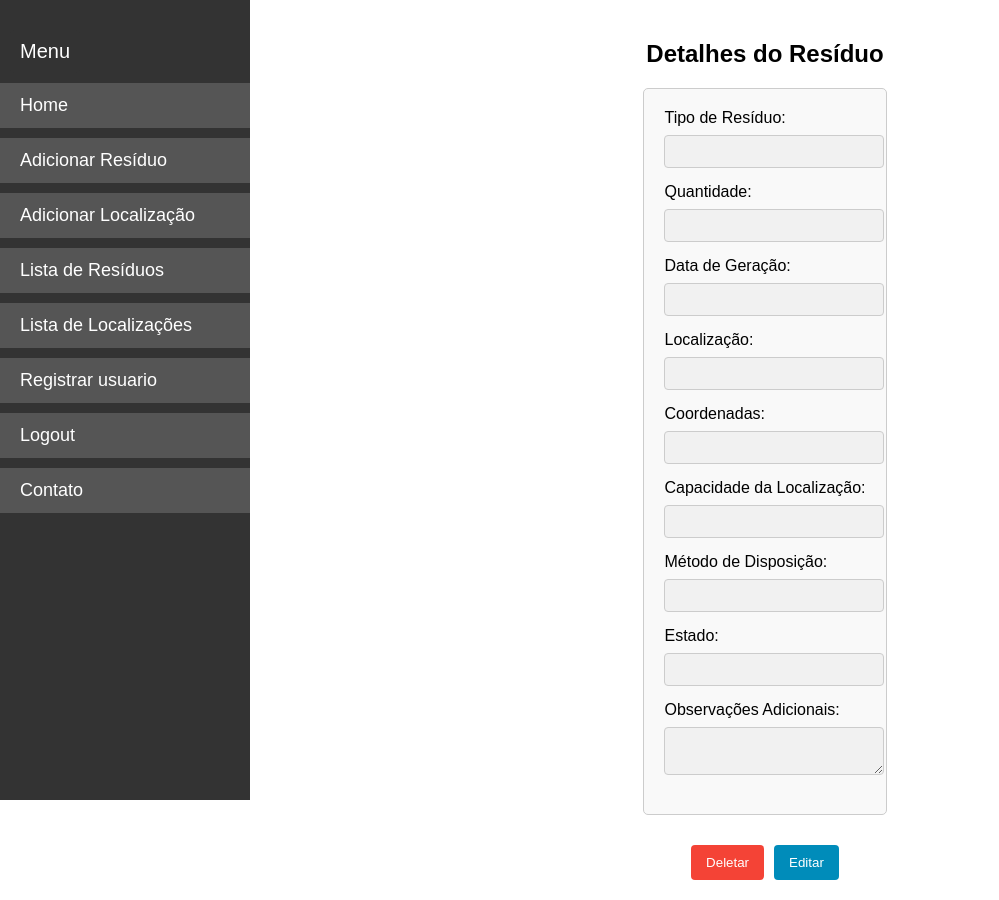
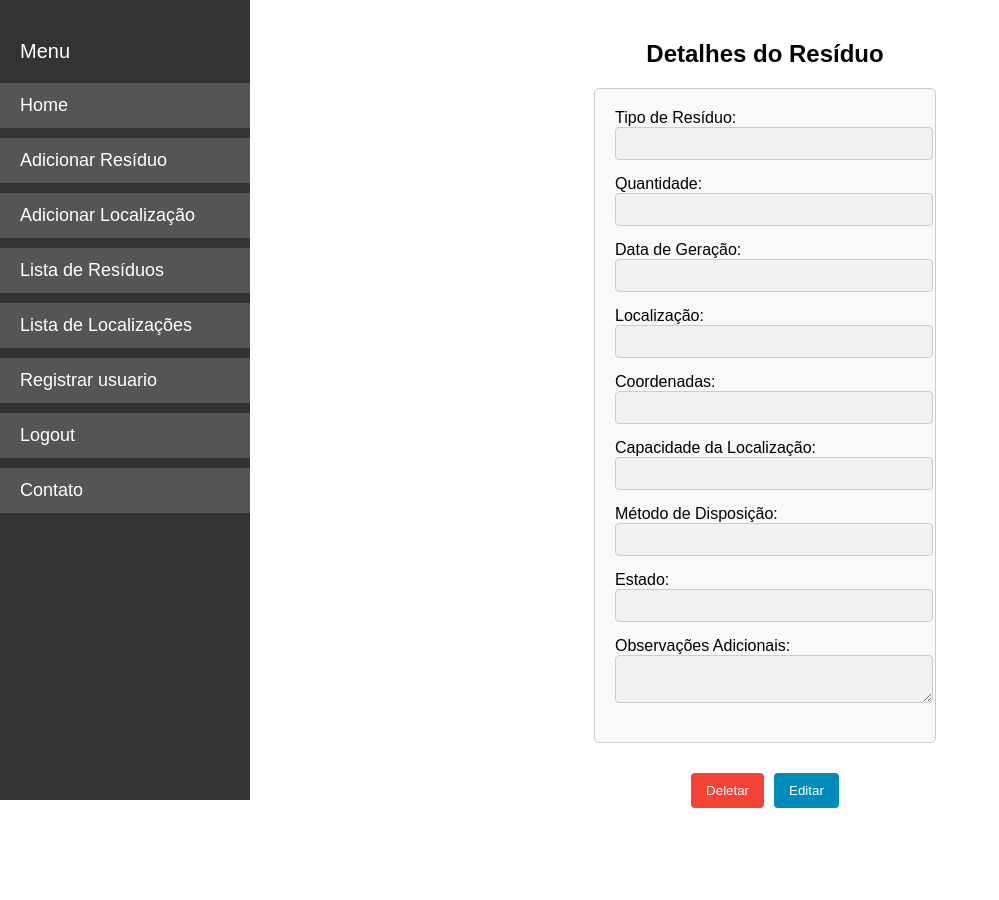
Before and after one commit to joaofrigo/projeto-de-software-2, a Django app: page /perfil_residuo/ in a window 1280 px wide; the page is wider, and only the part inside the window is pictured. Shown: that part, without its empty margins (0-999 px from the left). After the commit the page ends 808 px from the top of that part, so only its background shows below. Run offline with Django 5.2, Linux system fonts and the light colour scheme; a user stored in the database is signed in; data that the repository does not hold is empty.

Commit message:
"Fixes #1"
"Fixes #1"

```diff
--- a/projeto_web_pc_residuos/templates/perfil_localizacao.html
+++ b/projeto_web_pc_residuos/templates/perfil_localizacao.html
@@ -67,7 +67,7 @@
         }
 
         form {
-            max-width: 800px; /* Aumentei a largura da área para 800px */
+            max-width: 300px; /* Aumentei a largura da área para 800px */
             margin: auto;
             padding: 20px;
             border: 1px solid #ccc;
@@ -76,7 +76,6 @@
         }
 
         label {
-            display: block;
             margin-bottom: 8px;
         }
 
--- a/projeto_web_pc_residuos/templates/perfil_residuo.html
+++ b/projeto_web_pc_residuos/templates/perfil_residuo.html
@@ -67,7 +67,7 @@
         }
 
         form {
-            max-width: 600px;
+            max-width: 300px;
             margin: auto;
             padding: 20px;
             border: 1px solid #ccc;
@@ -76,7 +76,6 @@
         }
 
         label {
-            display: block;
             margin-bottom: 8px;
         }
 
```
